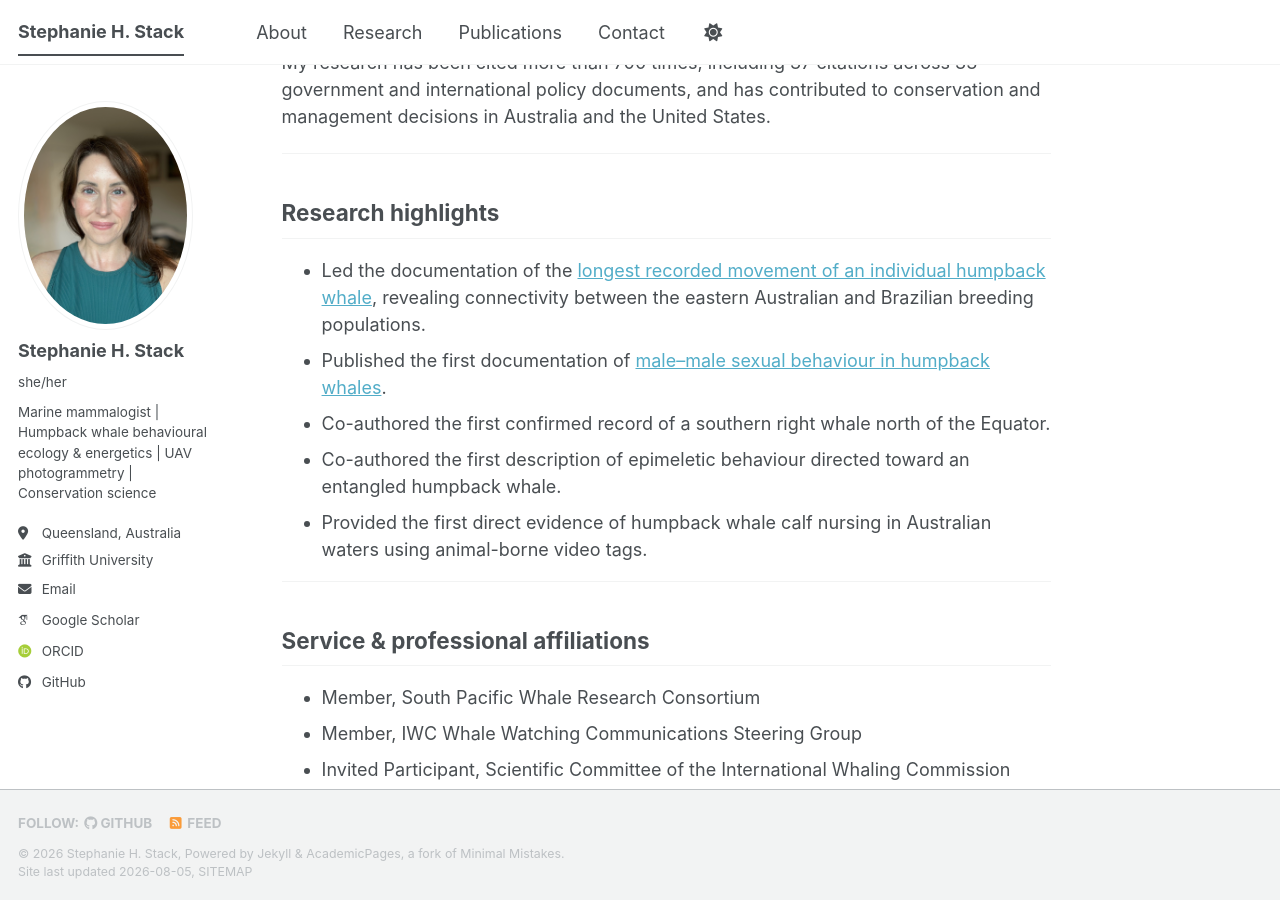
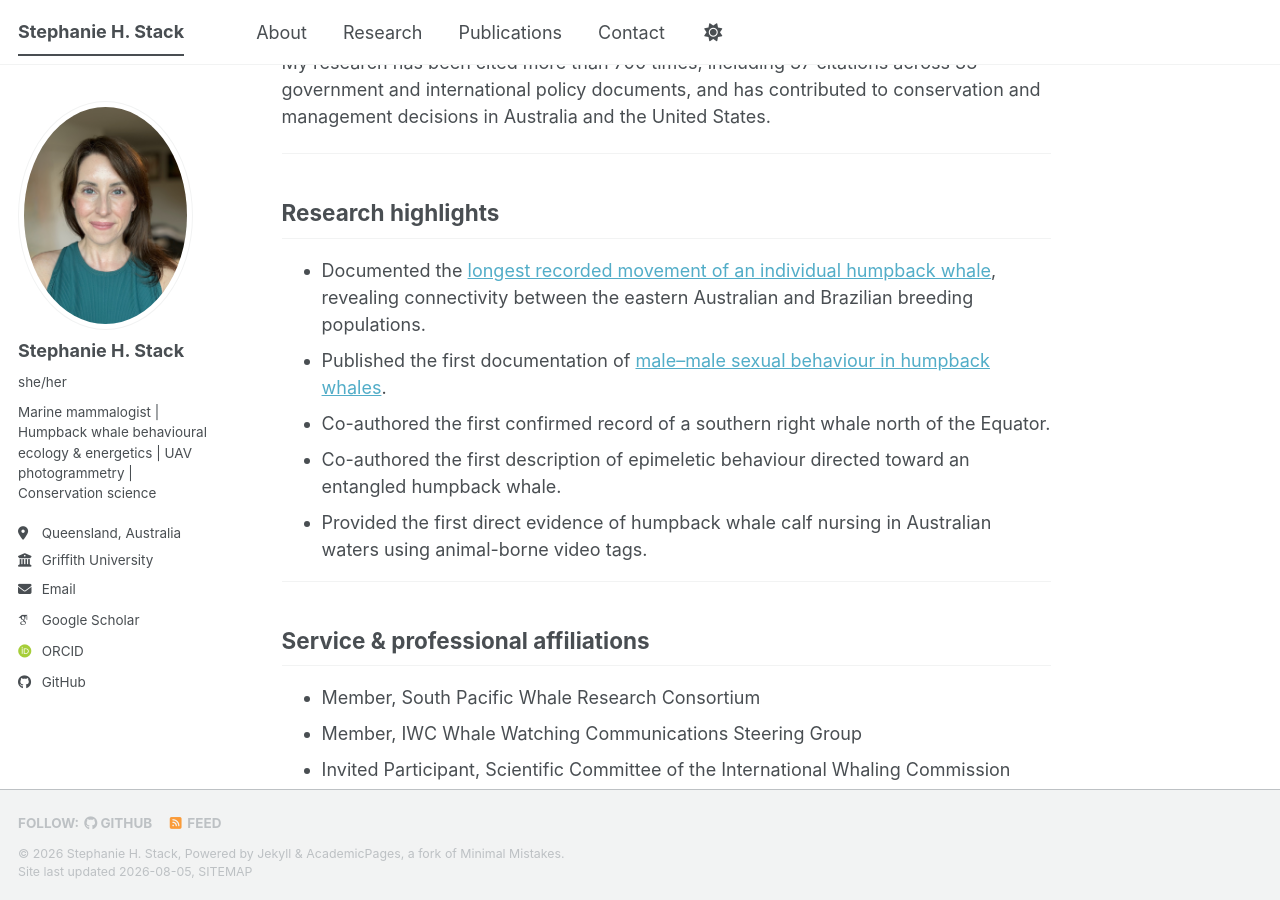
Before and after one commit to stephaniestack/stephaniestack.github.io, a Jekyll site: the page built from _pages/about.md, in a window 1280 px wide and 900 px high, scrolled down 573 px. Built offline with Jekyll 4.4.1, drawn with Linux system fonts in a browser that asks for light colours; some web fonts are replaced; a script bundle is joined from its source files by our own code; library files that are not in the unit come from our copies.

Commit message:
Reword connectivity highlight to Documented

```diff
--- a/_pages/about.md
+++ b/_pages/about.md
@@ -17,7 +17,7 @@ Before beginning my PhD, I spent a decade as Chief Research Biologist at Pacific
 
 ## Research highlights
 
-- Led the documentation of the [longest recorded movement of an individual humpback whale](https://royalsocietypublishing.org/doi/10.1098/rsos.260251), revealing connectivity between the eastern Australian and Brazilian breeding populations.
+- Documented the [longest recorded movement of an individual humpback whale](https://royalsocietypublishing.org/doi/10.1098/rsos.260251), revealing connectivity between the eastern Australian and Brazilian breeding populations.
 - Published the first documentation of [male–male sexual behaviour in humpback whales](https://onlinelibrary.wiley.com/doi/10.1111/MMS.13119).
 - Co-authored the first confirmed record of a southern right whale north of the Equator.
 - Co-authored the first description of epimeletic behaviour directed toward an entangled humpback whale.
```
